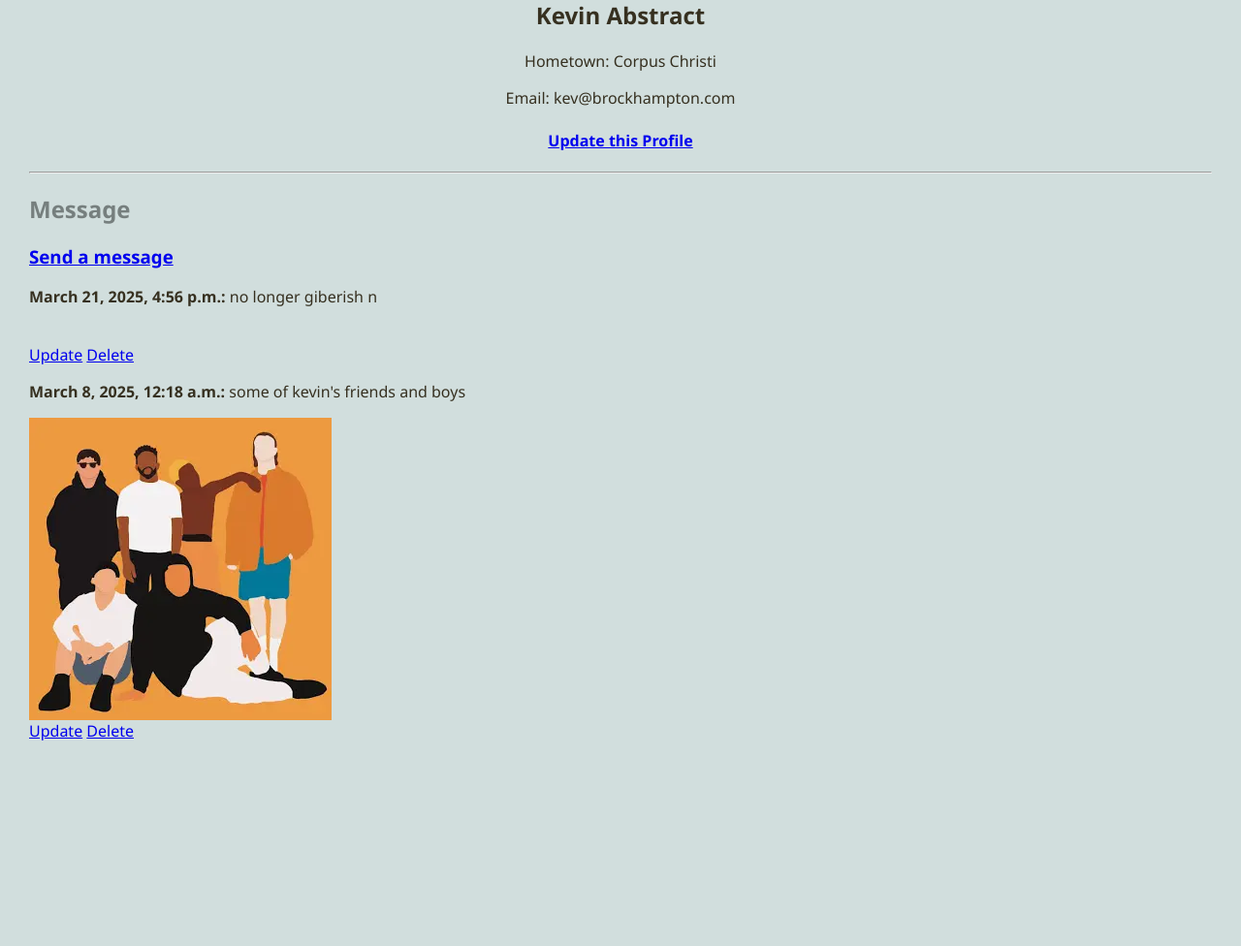
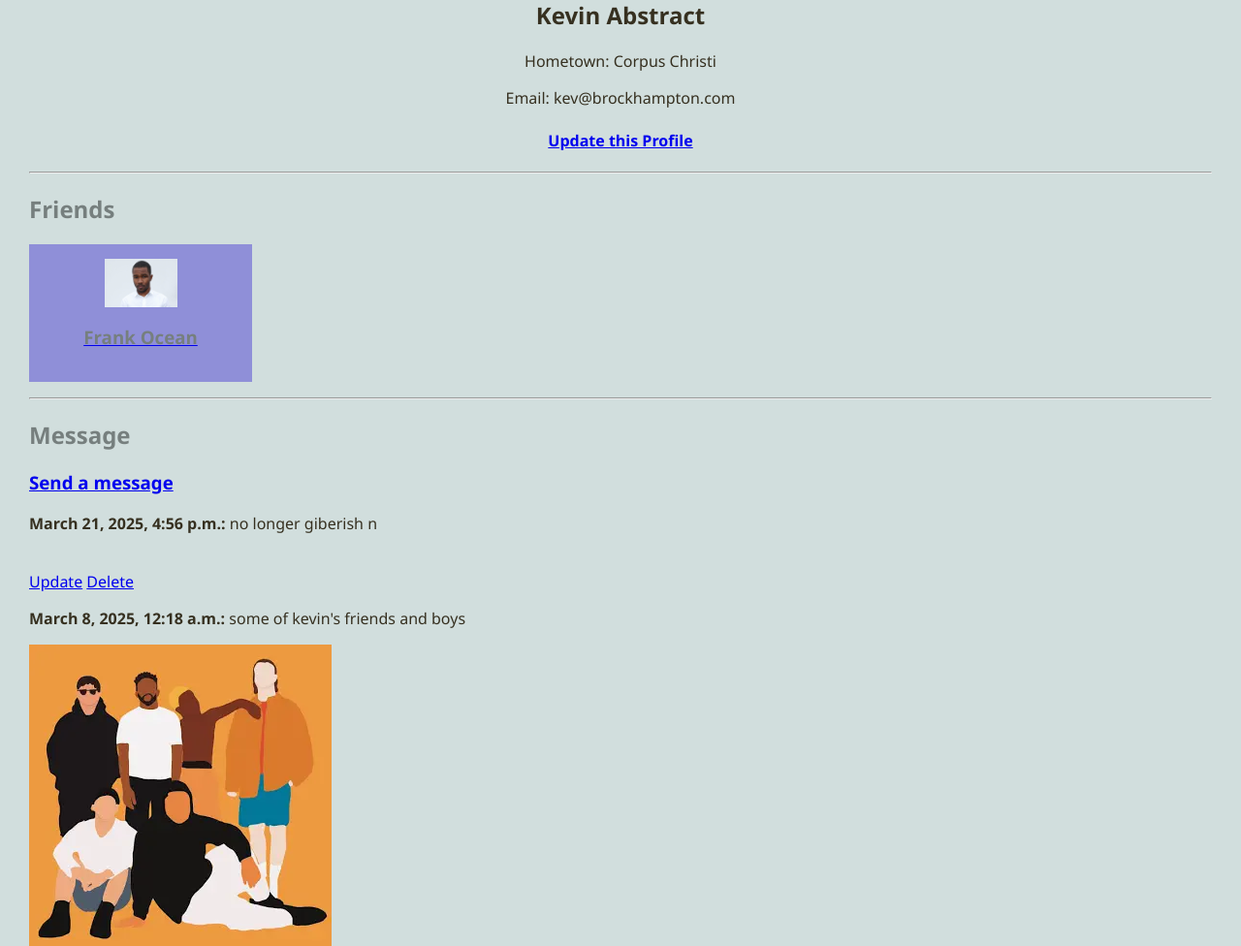
Before and after one commit to ebrivera/cs412-assignment3, a Django app: page /mini_fb/profile/1 in a window 1280 px wide. Shown: the part 491-1467 px from the top of the page at 97% size. Before the commit the page ends 1255 px from the top, so only its background shows below. Run offline with Django 5.2, Linux system fonts and the light colour scheme; data comes from the database, SQL or seed files in the repository; both versions use the stored data as it was after the commit.

Commit message:
finished task 1

```diff
--- a/mini_fb/admin.py
+++ b/mini_fb/admin.py
@@ -6,9 +6,10 @@
 from django.contrib import admin
 
 # Register your models here.
-from .models import Profile, StatusMessage, Image, StatusImage
+from .models import Profile, StatusMessage, Image, StatusImage, Friend
 
 admin.site.register(Profile)
 admin.site.register(StatusMessage)
 admin.site.register(Image)
 admin.site.register(StatusImage)
+admin.site.register(Friend)
--- a/mini_fb/models.py
+++ b/mini_fb/models.py
@@ -32,6 +32,25 @@ class Profile(models.Model):
         """Return a queryset of messages to this profile"""
         messages = StatusMessage.objects.filter(profile=self)
         return messages
+
+    def get_friends(self):
+        """return a queryset that will return a list of friend's profiles"""
+        friend1 = Friend.objects.filter(profile1=self)
+        friend2 = Friend.objects.filter(profile2=self)
+
+        friends = []
+
+        # self cld be friend 1, so we need to return the profile2
+        for friend in friend1:
+            friends.append(friend.profile2)
+
+        # self cld be friend 2, so we need to return the profile1
+        for friend in friend2:
+            friends.append(friend.profile1)
+
+        return friends
+
+
 
 
 class StatusMessage(models.Model):
@@ -79,3 +98,15 @@ class StatusImage(models.Model):
     def __str__(self):
         """return a string representation of the status message"""
         return f"This image was attached to {self.status_message.profile}'s page"
+
+
+class Friend(models.Model):
+    """Encapsulate the idea of an edge connecting two nodes within the social network"""
+
+    profile1 = models.ForeignKey("Profile", related_name="profile1", on_delete=models.CASCADE)
+    profile2 = models.ForeignKey("Profile", related_name="profile2", on_delete=models.CASCADE)
+    timestamp = models.DateTimeField(auto_now=True)
+
+    def __str__(self):
+        """return a string representation of the model instance"""
+        return f'{self.profile1} & {self.profile2}'
--- a/mini_fb/templates/mini_fb/show_profile.html
+++ b/mini_fb/templates/mini_fb/show_profile.html
@@ -30,6 +30,27 @@
     <hr>
 </main>
 
+<h2>Friends</h2>
+
+{% if profile.get_friends %}
+
+    <ul>
+        {% for friend in profile.get_friends %}
+            <li>
+                <div style="background-color: #8f8fd8; padding: 15px; text-align: center; width: 200px;" >
+                    <a href="{% url 'profile' friend.pk %}">
+                        <img src="{{friend.profile_image.url}}" alt="Profile photo of {{friend.first_name}}" style="width: 75px;">
+                        <h3>
+                            {{ friend.first_name }} {{ friend.last_name }}
+                        </h3>
+                    </a>
+                </div>
+            </li>
+        {% endfor %}
+    </ul>
+
+{% endif %}
+<hr>
 <h2>Message</h2>
 <h3>
     <a href="{% url 'create_status' profile.pk %}">Send a message</a>
```
Also changed, not shown: db.sqlite3, mini_fb/migrations/0007_friend.py (added).
